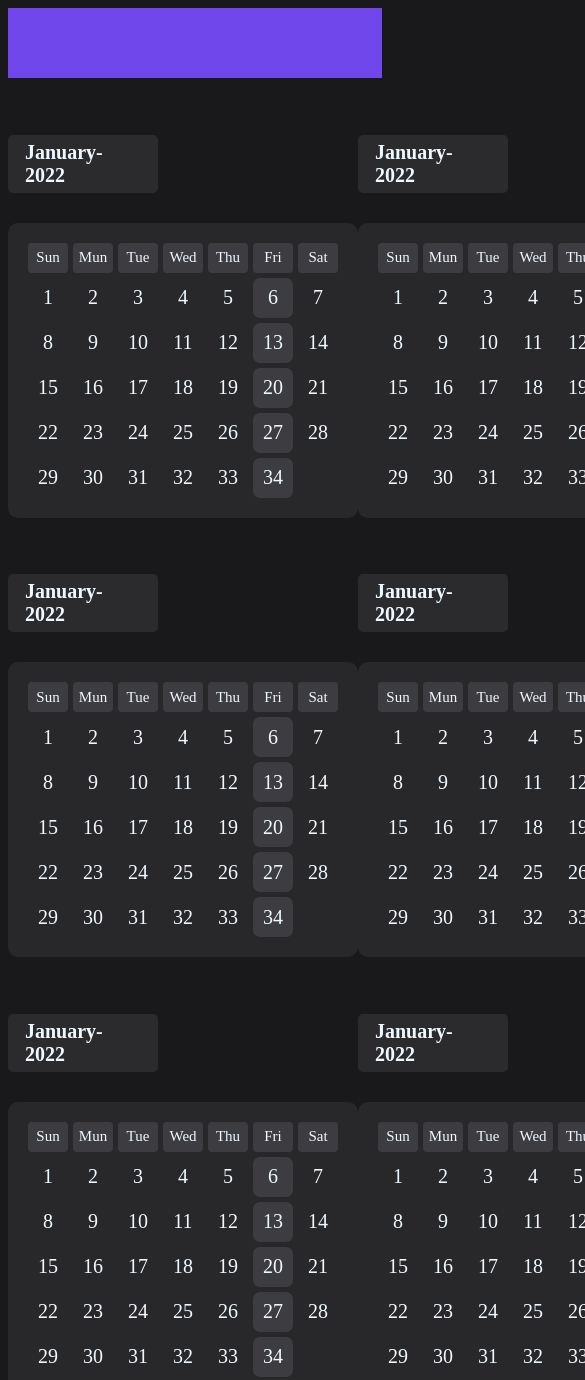
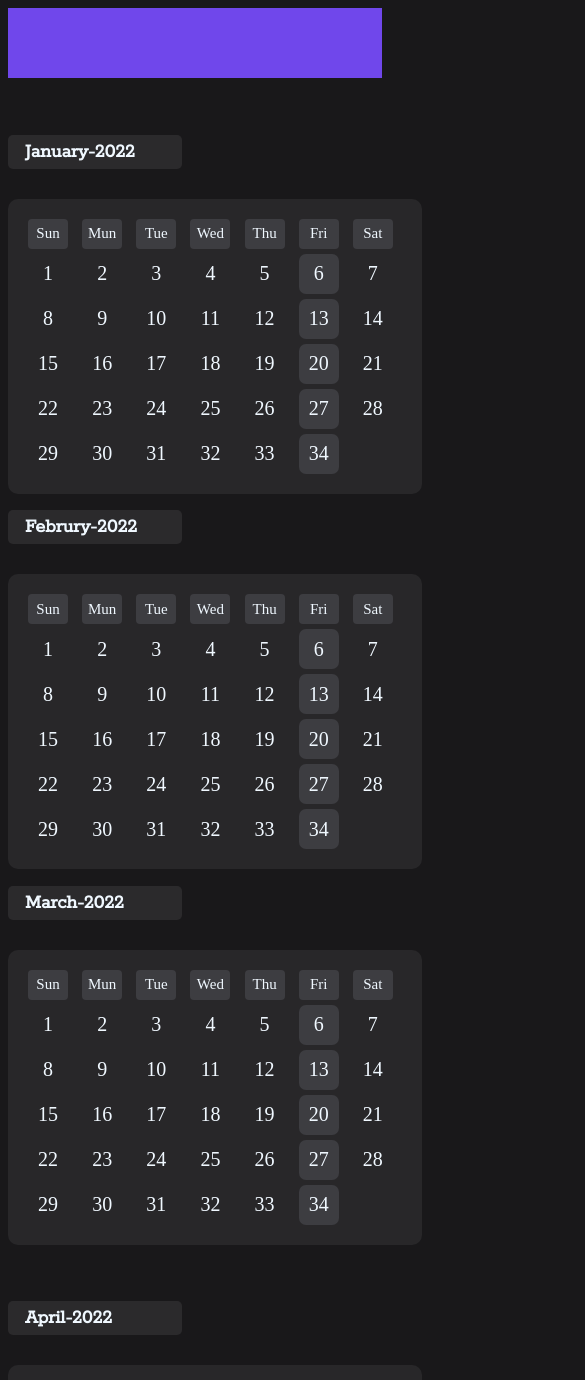
Before and after one commit to ifty03/calander-black, a plain HTML site: page index.html in a window 390 px wide. Shown: the top 1380 px of the page, 585 px wide, since content can reach past the window. Drawn offline with Linux system fonts and the light colour scheme.

Commit message:
respondibe

```diff
--- a/index.html
+++ b/index.html
@@ -9,7 +9,9 @@
 </head>
 <body>
     <header>
-
+        <nav>
+            <!-- <h1 class="logo"> CALENDER 2022</h1> -->
+        </nav>
     </header>
 
     <section>
@@ -62,7 +64,7 @@
         </div>
        </div>
        <div class="information">
-        <h1 class="month">January-2022</h1>
+        <h1 class="month">Februry-2022</h1>
          <div class="container">
 
          <div id="holiday" class="week">Sun</div>
@@ -109,7 +111,7 @@
      </div>
     </div>
     <div class="information">
-        <h1 class="month">January-2022</h1>
+        <h1 class="month">March-2022</h1>
          <div class="container">
 
          <div id="holiday" class="week">Sun</div>
@@ -159,7 +161,7 @@
     <section>
 
         <div class="information">
-            <h1 class="month">January-2022</h1>
+            <h1 class="month">April-2022</h1>
              <div class="container">
 
              <div id="holiday" class="week">Sun</div>
@@ -206,7 +208,7 @@
          </div>
         </div>
         <div class="information">
-         <h1 class="month">January-2022</h1>
+         <h1 class="month">May-2022</h1>
           <div class="container">
 
           <div id="holiday" class="week">Sun</div>
@@ -253,7 +255,7 @@
       </div>
      </div>
      <div class="information">
-         <h1 class="month">January-2022</h1>
+         <h1 class="month">June-2022</h1>
           <div class="container">
 
           <div id="holiday" class="week">Sun</div>
@@ -303,7 +305,7 @@
      <section>
 
         <div class="information">
-            <h1 class="month">January-2022</h1>
+            <h1 class="month">July-2022</h1>
              <div class="container">
 
              <div id="holiday" class="week">Sun</div>
@@ -350,7 +352,7 @@
          </div>
         </div>
         <div class="information">
-         <h1 class="month">January-2022</h1>
+         <h1 class="month">August-2022</h1>
           <div class="container">
 
           <div id="holiday" class="week">Sun</div>
@@ -397,7 +399,7 @@
       </div>
      </div>
      <div class="information">
-         <h1 class="month">January-2022</h1>
+         <h1 class="month">September-2022</h1>
           <div class="container">
 
           <div id="holiday" class="week">Sun</div>
@@ -447,7 +449,7 @@
      <section>
 
         <div class="information">
-            <h1 class="month">January-2022</h1>
+            <h1 class="month">October-2022</h1>
              <div class="container">
 
              <div id="holiday" class="week">Sun</div>
@@ -494,7 +496,7 @@
          </div>
         </div>
         <div class="information">
-         <h1 class="month">January-2022</h1>
+         <h1 class="month">November-2022</h1>
           <div class="container">
 
           <div id="holiday" class="week">Sun</div>
@@ -541,7 +543,7 @@
       </div>
      </div>
      <div class="information">
-         <h1 class="month">January-2022</h1>
+         <h1 class="month">December-2022</h1>
           <div class="container">
 
           <div id="holiday" class="week">Sun</div>
@@ -588,5 +590,8 @@
       </div>
      </div>
      </section>
+     <footer>
+         <p>Copyright by tinko miya</p>
+     </footer>
 </body>
 </html>
--- a/style.css
+++ b/style.css
@@ -1,5 +1,29 @@
 /* fonts */
 @import url("https://fonts.googleapis.com/css2?family=Lobster+Two:ital@1&family=Poppins:wght@500&family=Rokkitt&display=swap");
+
+/* responsibe */
+@media only screen and (max-width: 767px) {
+  section {
+    flex-direction: column;
+    justify-content: center;
+  }
+  header {
+    width: 100%;
+  }
+  .date {
+    font-size: 10px;
+    height: 25px;
+    width: 25px;
+  }
+  .week {
+    font-size: 10px;
+    height: 20px;
+    width: 25px;
+  }
+  .container {
+    width: 100%;
+  }
+}
 
 /* important */
 
@@ -15,6 +39,14 @@ section {
   display: flex;
   justify-content: space-evenly;
 }
+.logo {
+  color: aliceblue;
+  font-family: "Rokkitt", serif;
+  font-size: 2em;
+}
+/*------------
+     main
+-------------*/
 
 .container {
   display: grid;
@@ -67,9 +99,14 @@ section {
   margin-right: 200px;
   padding: 6px 17px;
   border-radius: 5px;
-  /* font-family: "Rokkitt", serif; */
+  font-family: "Rokkitt", serif;
   font-size: 20px;
 }
 .year {
   color: #7047eb;
 }
+footer {
+  color: rgba(240, 248, 255, 0.315);
+  text-align: center;
+  margin: 40px 0px 40px 0px;
+}
```
Also changed, not shown: logo.png (added).
